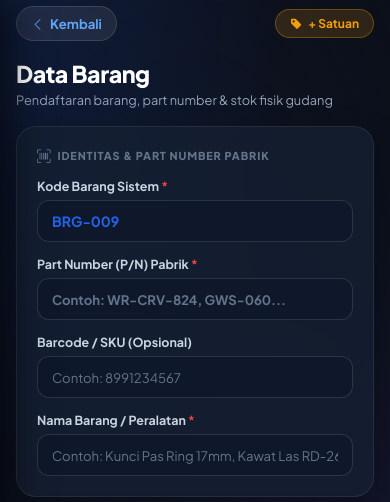
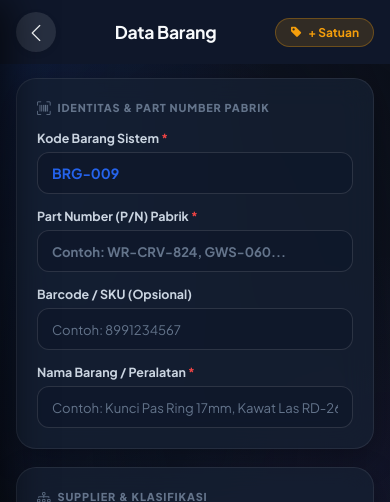
Before and after one commit to maoneart/Inventaris, a PHP site: page /barang.php in a window 390 px wide. Shown: the top 502 px of the page. Run offline with PHP 8.4, Linux system fonts and the light colour scheme; data comes from the database, SQL or seed files in the repository; some libraries are stand-ins or nearby versions.

Commit message:
feat: standarisasi header iPhone minimalis dan perbaikan ikon barang & supplier

```diff
--- a/app.php
+++ b/app.php
@@ -506,7 +506,7 @@ $recentActivity = $pdo->query("
     <!-- 3. GoBarang -->
     <a href="barang.php" class="gojek-service-item">
       <div class="gojek-circle-icon icon-gobarang">
-        <i class="bi bi-boxes"></i>
+        <i class="bi bi-box-seam-fill"></i>
       </div>
       <div class="service-title">Barang</div>
     </a>
@@ -514,7 +514,7 @@ $recentActivity = $pdo->query("
     <!-- 4. GoSupplier -->
     <a href="supplier.php" class="gojek-service-item">
       <div class="gojek-circle-icon icon-gosupplier">
-        <i class="bi bi-truck"></i>
+        <i class="bi bi-building-fill"></i>
       </div>
       <div class="service-title">Supplier</div>
     </a>
--- a/assets/css/style.css
+++ b/assets/css/style.css
@@ -976,7 +976,82 @@ body {
   gap: 12px;
 }
 
-/* iOS Simple Back Header (Header Cuma Tombol Back Saja) */
+/* ==========================================================================
+   IPHONE / IOS MINIMALIST TOP BAR (EXACT SCREENSHOT REFERENCE)
+   - Left: Circular back button with clean chevron <
+   - Center: Simple centered title
+   - Right: Action button or balanced spacer
+   ========================================================================== */
+.ios-top-bar {
+  display: flex;
+  align-items: center;
+  justify-content: space-between;
+  padding: 12px 16px;
+  position: sticky;
+  top: 0;
+  left: 0;
+  right: 0;
+  width: 100%;
+  z-index: 95;
+  background: var(--bg-page);
+  backdrop-filter: blur(16px);
+  -webkit-backdrop-filter: blur(16px);
+  min-height: 56px;
+  margin-bottom: 14px;
+  box-sizing: border-box;
+  border-bottom: none;
+}
+
+.ios-circle-back {
+  width: 40px;
+  height: 40px;
+  border-radius: 50%;
+  background: rgba(255, 255, 255, 0.1);
+  color: var(--text-main);
+  display: inline-flex;
+  align-items: center;
+  justify-content: center;
+  text-decoration: none;
+  font-size: 1.25rem;
+  transition: all 0.2s cubic-bezier(0.4, 0, 0.2, 1);
+  border: none;
+  flex-shrink: 0;
+  box-shadow: 0 2px 6px rgba(0, 0, 0, 0.08);
+}
+
+.ios-circle-back:hover {
+  background: rgba(255, 255, 255, 0.2);
+  transform: scale(1.05);
+  color: #60a5fa;
+}
+
+.ios-circle-back:active {
+  transform: scale(0.92);
+}
+
+.ios-bar-title {
+  font-size: 1.1rem;
+  font-weight: 700;
+  color: var(--text-main);
+  letter-spacing: -0.015em;
+  text-align: center;
+  flex: 1;
+  margin: 0;
+  padding: 0 10px;
+  white-space: nowrap;
+  overflow: hidden;
+  text-overflow: ellipsis;
+}
+
+.ios-bar-action {
+  min-width: 40px;
+  display: flex;
+  align-items: center;
+  justify-content: flex-end;
+  flex-shrink: 0;
+}
+
+/* iOS Simple Back Header (Legacy fallback) */
 .ios-nav-header-simple {
   display: flex;
   align-items: center;
@@ -1335,6 +1410,25 @@ body.theme-light {
   font-weight: 700 !important;
 }
 
+[data-theme="light"] .ios-top-bar {
+  background: var(--bg-page) !important;
+}
+
+[data-theme="light"] .ios-circle-back {
+  background: #e2e8f0 !important;
+  color: #0f172a !important;
+  box-shadow: 0 2px 6px rgba(0, 0, 0, 0.04) !important;
+}
+
+[data-theme="light"] .ios-circle-back:hover {
+  background: #cbd5e1 !important;
+  color: #2563eb !important;
+}
+
+[data-theme="light"] .ios-bar-title {
+  color: #0f172a !important;
+}
+
 [data-theme="light"] .ios-back-btn {
   background: #ffffff !important;
   border: 1px solid #cbd5e1 !important;
--- a/barang.php
+++ b/barang.php
@@ -99,20 +99,17 @@ $nextNum = $stmtNext->fetchColumn();
 $saranKode = 'BRG-' . str_pad($nextNum, 3, '0', STR_PAD_LEFT);
 ?>
 
-<!-- Header: Cuma Tombol Back Saja -->
-<div class="ios-nav-header-simple">
-  <a href="index.php" class="ios-back-btn">
-    <i class="bi bi-chevron-left"></i> Kembali
+<!-- iOS Minimalist Header Ala iPhone (Exact Screenshot) -->
+<div class="ios-top-bar">
+  <a href="index.php" class="ios-circle-back" title="Kembali ke Dashboard">
+    <i class="bi bi-chevron-left"></i>
   </a>
-  <button type="button" class="btn-pill-action btn-pill-amber" onclick="document.getElementById('modalSatuan').style.display='flex'">
-    <i class="bi bi-tag-fill"></i> + Satuan
-  </button>
-</div>
-
-<!-- Judul di Dalam Konten -->
-<div class="page-title-box">
-  <h1 class="page-title">Data Barang</h1>
-  <p class="page-subtitle">Pendaftaran barang, part number & stok fisik gudang</p>
+  <h1 class="ios-bar-title">Data Barang</h1>
+  <div class="ios-bar-action">
+    <button type="button" class="btn-pill-action btn-pill-amber" onclick="document.getElementById('modalSatuan').style.display='flex'">
+      <i class="bi bi-tag-fill"></i> + Satuan
+    </button>
+  </div>
 </div>
 
 <form action="barang.php" method="POST" id="formBarang">
--- a/includes/header.php
+++ b/includes/header.php
@@ -89,11 +89,11 @@ $currPage = basename($_SERVER['PHP_SELF'], '.php');
     <div>
       <div class="sidebar-section-title">Master Data & Supplier</div>
       <a href="barang.php" class="sidebar-link <?= $currPage === 'barang' ? 'active' : '' ?>">
-        <i class="bi bi-boxes text-info"></i>
+        <i class="bi bi-box-seam-fill text-info"></i>
         <span>Data Barang</span>
       </a>
       <a href="supplier.php" class="sidebar-link <?= $currPage === 'supplier' ? 'active' : '' ?>">
-        <i class="bi bi-truck text-warning"></i>
+        <i class="bi bi-building-fill text-warning"></i>
         <span>Data Rekanan Supplier</span>
       </a>
       <a href="pic.php" class="sidebar-link <?= $currPage === 'pic' ? 'active' : '' ?>">
@@ -168,10 +168,10 @@ $currPage = basename($_SERVER['PHP_SELF'], '.php');
         <i class="bi bi-box-arrow-up-right text-danger"></i> Keluar
       </a>
       <a href="barang.php" class="nav-pill <?= $currPage === 'barang' ? 'active' : '' ?>">
-        <i class="bi bi-boxes text-info"></i> Barang
+        <i class="bi bi-box-seam-fill text-info"></i> Barang
       </a>
       <a href="supplier.php" class="nav-pill <?= $currPage === 'supplier' ? 'active' : '' ?>">
-        <i class="bi bi-truck text-warning"></i> Supplier
+        <i class="bi bi-building-fill text-warning"></i> Supplier
       </a>
       <a href="pic.php" class="nav-pill <?= $currPage === 'pic' ? 'active' : '' ?>">
         <i class="bi bi-people-fill text-purple"></i> PIC
--- a/index.php
+++ b/index.php
@@ -148,8 +148,8 @@ try {
 
       <!-- 3. GoBarang -->
       <a href="barang.php" class="gojek-service-item-web" style="display: flex; flex-direction: column; align-items: center; text-decoration: none; gap: 6px;">
-        <div class="gojek-circle-icon-web" style="background: #0081a0; color: #ffffff;">
-          <i class="bi bi-boxes"></i>
+        <div class="gojek-circle-icon-web" style="background: #0284c7; color: #ffffff;">
+          <i class="bi bi-box-seam-fill"></i>
         </div>
         <div class="service-title" style="font-size: 0.72rem; font-weight: 700; color: var(--text-main); text-align: center;">Barang</div>
       </a>
@@ -157,7 +157,7 @@ try {
       <!-- 4. GoSupplier -->
       <a href="supplier.php" class="gojek-service-item-web" style="display: flex; flex-direction: column; align-items: center; text-decoration: none; gap: 6px;">
         <div class="gojek-circle-icon-web" style="background: #df6b00; color: #ffffff;">
-          <i class="bi bi-truck"></i>
+          <i class="bi bi-building-fill"></i>
         </div>
         <div class="service-title" style="font-size: 0.72rem; font-weight: 700; color: var(--text-main); text-align: center;">Supplier</div>
       </a>
```
Also changed, not shown: keluar.php (+6 -10 lines), laporan.php (+7 -14 lines), masuk.php (+6 -10 lines), pengaturan.php (+6 -10 lines), pic.php (+6 -10 lines), supplier.php (+6 -10 lines), tanya_ai.php (+10 -13 lines), 1 other file.
